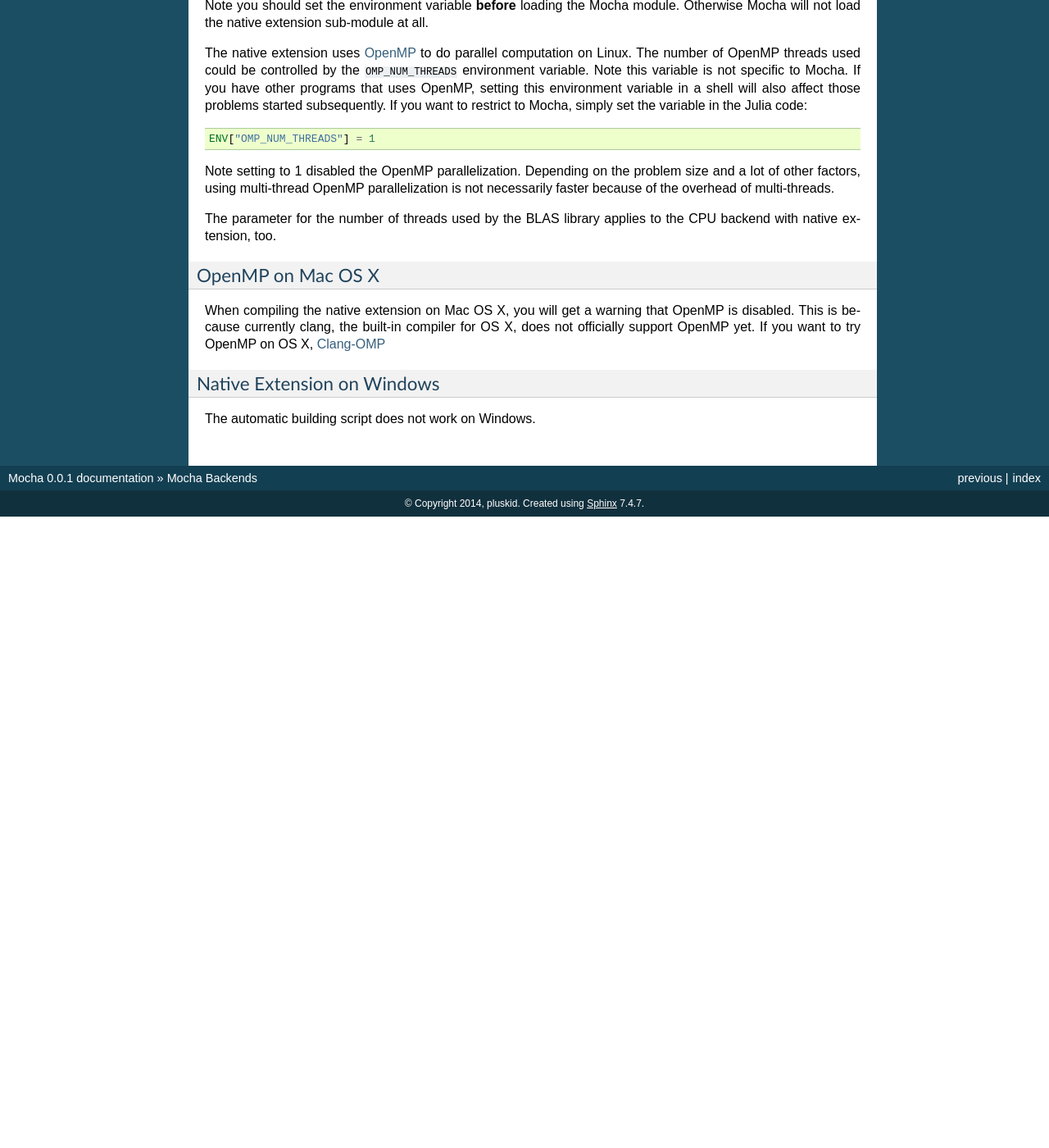
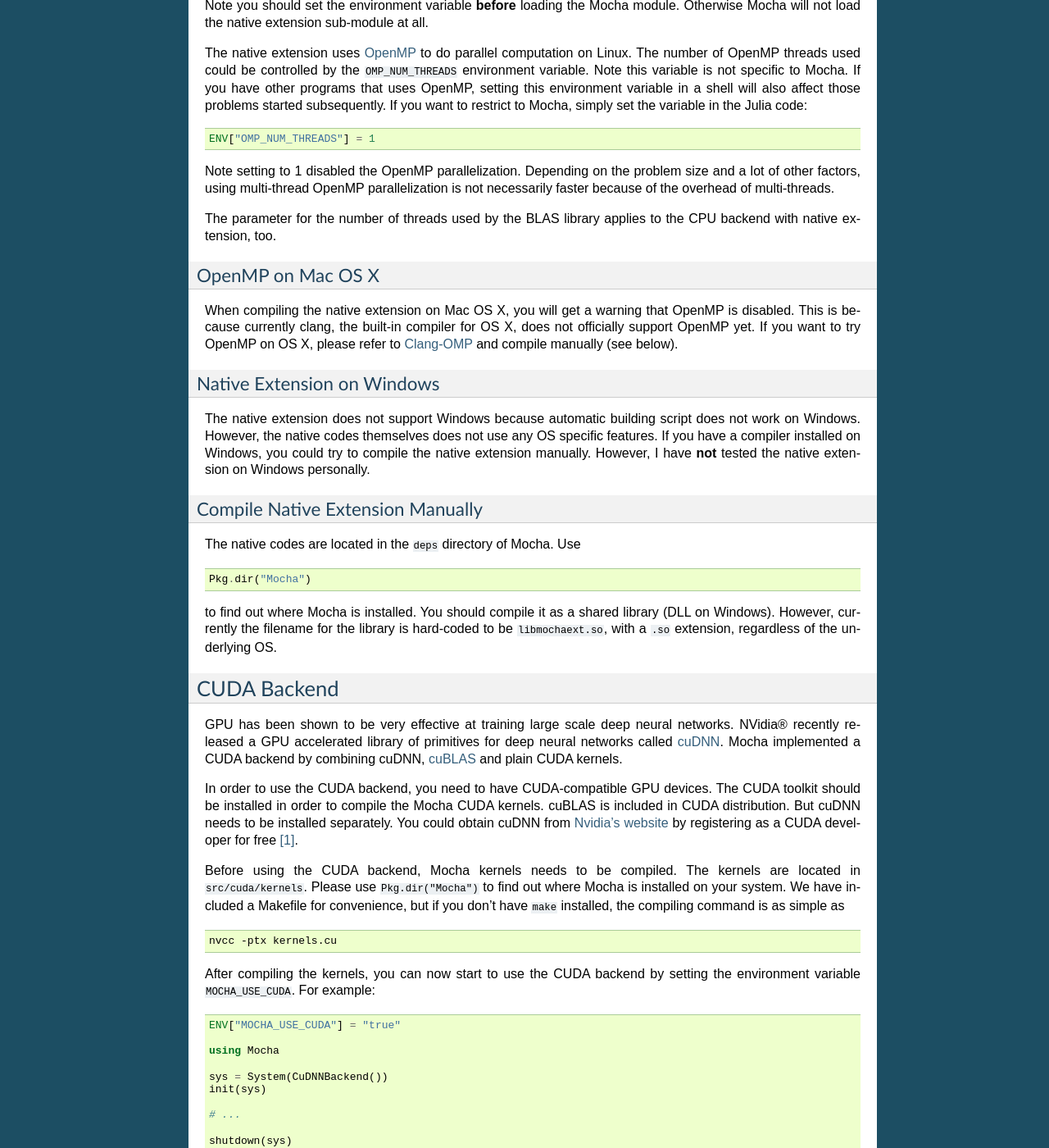
Before and after one commit to pluskid/Mocha.jl, a Sphinx documentation site: the page built from docs/manual/backend.rst, in a window 1280 px wide and 1400 px high, scrolled down 898 px. Shown: the whole window at 82% size. Built offline with Sphinx 7.4.7, drawn with Linux system fonts in a browser that asks for light colours; before the commit the page ends 1528 px from its top, so only the background shows below that; some of the changed text lies outside the part shown.

Commit message:
the rest of backend documentation.

```diff
--- a/docs/index.rst
+++ b/docs/index.rst
@@ -1,6 +1,9 @@
 %%%%%%%%%%%%%%%%%%%
 Mocha Documentation
 %%%%%%%%%%%%%%%%%%%
+
+`Mocha <https://github.com/pluskid/Mocha.jl>`_ is a Deep Learning framework for
+`Julia <http://julialang.org/>`_.
 
 #########
 Tutorials
--- a/docs/manual/backend.rst
+++ b/docs/manual/backend.rst
@@ -82,9 +82,79 @@ OpenMP on Mac OS X
 When compiling the native extension on Mac OS X, you will get a warning that
 OpenMP is disabled. This is because currently clang, the built-in compiler for
 OS X, does not officially support OpenMP yet. If you want to try OpenMP on OS X,
-`Clang-OMP <http://clang-omp.github.io/>`_
+please refer to `Clang-OMP <http://clang-omp.github.io/>`_ and compile manually
+(see below).
 
 Native Extension on Windows
 ~~~~~~~~~~~~~~~~~~~~~~~~~~~
 
-The automatic building script does not work on Windows.
+The native extension does not support Windows because automatic building script
+does not work on Windows. However, the native codes themselves does not use any
+OS specific features. If you have a compiler installed on Windows, you could try
+to compile the native extension manually. However, I have **not** tested the
+native extension on Windows personally.
+
+Compile Native Extension Manually
+~~~~~~~~~~~~~~~~~~~~~~~~~~~~~~~~~
+
+The native codes are located in the ``deps`` directory of Mocha. Use
+
+.. code-block:: julia
+
+   Pkg.dir("Mocha")
+
+to find out where Mocha is installed. You should compile it as a shared library
+(DLL on Windows). However, currently the filename for the library is hard-coded
+to be ``libmochaext.so``, with a ``.so`` extension, regardless of the underlying
+OS.
+
+
+CUDA Backend
+------------
+
+GPU has been shown to be very effective at training large scale deep neural
+networks. NVidia® recently released a GPU accelerated library of primitives for
+deep neural networks called `cuDNN <https://developer.nvidia.com/cuDNN>`_. Mocha
+implemented a CUDA backend by combining cuDNN, `cuBLAS
+<https://developer.nvidia.com/cublas>`_ and plain CUDA kernels.
+
+In order to use the CUDA backend, you need to have CUDA-compatible GPU devices.
+The CUDA toolkit should be installed in order to compile the Mocha CUDA kernels.
+cuBLAS is included in CUDA distribution. But cuDNN needs to be installed
+separately. You could obtain cuDNN from `Nvidia's website
+<https://developer.nvidia.com/cuDNN>`_ by registering as a CUDA developer for
+free [1]_.
+
+Before using the CUDA backend, Mocha kernels needs to be compiled. The kernels
+are located in ``src/cuda/kernels``. Please use ``Pkg.dir("Mocha")`` to find out
+where Mocha is installed on your system. We have included a Makefile for
+convenience, but if you don't have ``make`` installed, the compiling command is
+as simple as
+
+.. code-block:: bash
+
+   nvcc -ptx kernels.cu
+
+After compiling the kernels, you can now start to use the CUDA backend by
+setting the environment variable ``MOCHA_USE_CUDA``. For example:
+
+.. code-block:: julia
+
+   ENV["MOCHA_USE_CUDA"] = "true"
+
+   using Mocha
+
+   sys = System(CuDNNBackend())
+   init(sys)
+
+   # ...
+
+   shutdown(sys)
+
+Note instead of instantiate a ``CPUBackend``, you now construct
+a ``CuDNNBackend``. The environment variable should be set **before** loading
+Mocha. It is designed to use conditional loading so that the pure CPU backend
+could still run on machines without any GPU device or CUDA library installed.
+
+.. [1] cuDNN requires CUDA 6.5 to run, and currently cuDNN is available to Linux
+   and Windows only.
--- a/docs/tutorial/mnist.rst
+++ b/docs/tutorial/mnist.rst
@@ -120,7 +120,9 @@ property. An activation function could be added to almost all
 computation layers (e.g. convolution layer). By default, no activation
 function, or the *identity activation function* is used. We don't use
 activation function for the last inner product layer, because that
-layer acts as a linear classifier.
+layer acts as a linear classifier. Also the output dimension of the last inner
+product layer is 10, which corresponds to the number of classes (digits 0~9) of
+our problem.
 
 This is the basic structure of LeNet. In order to train this network,
 we need to define a loss function. This is done by adding a loss
```
